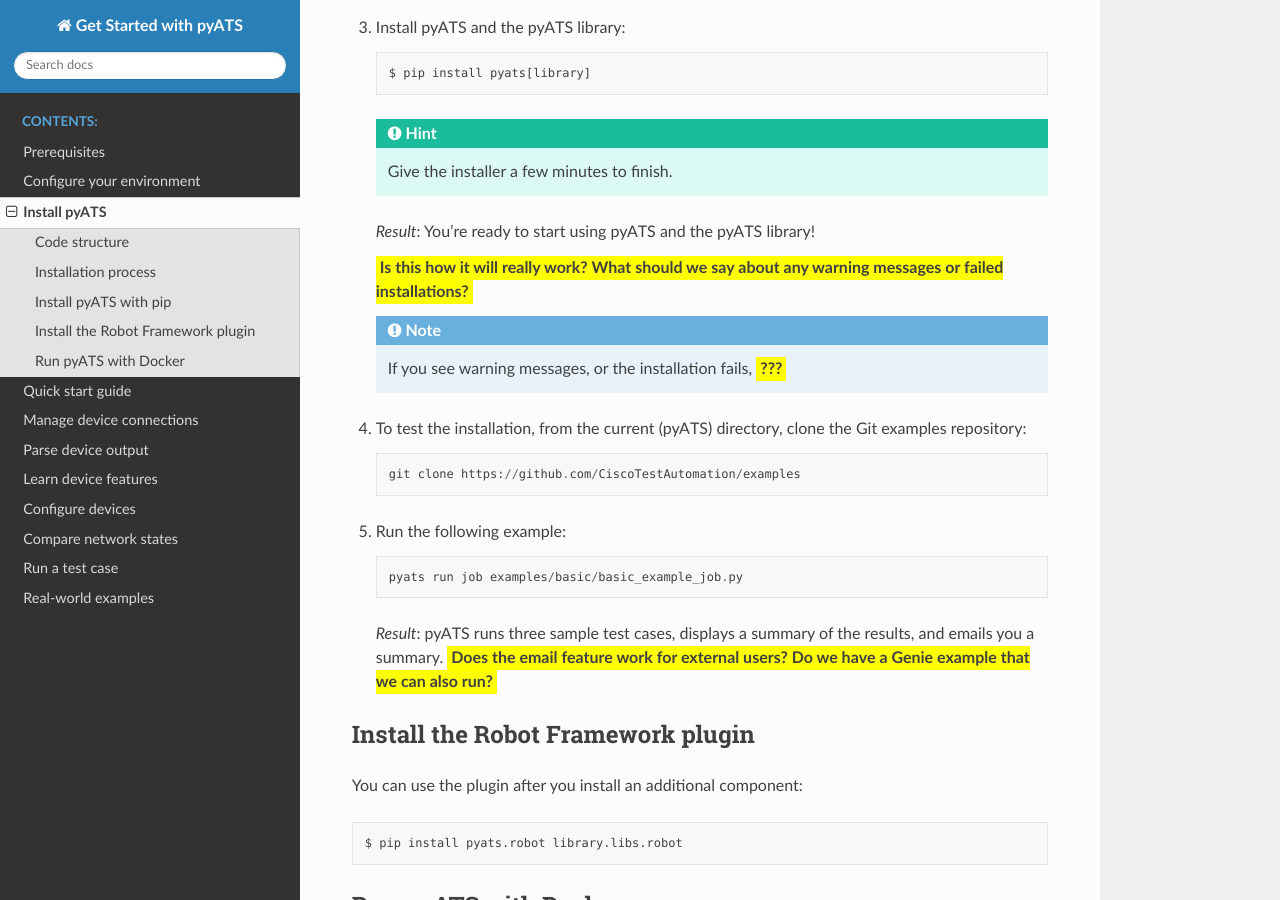
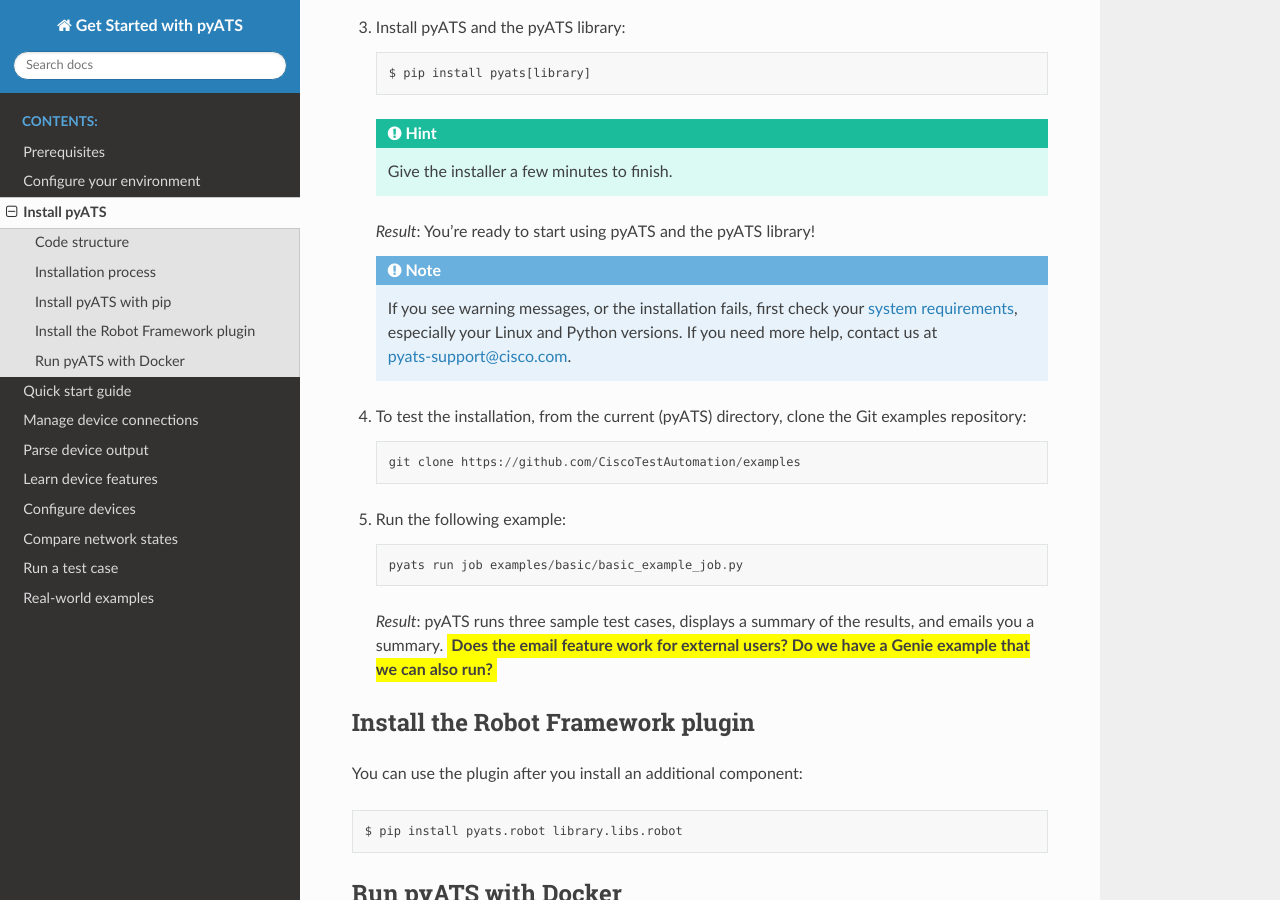
Before and after one commit to CiscoTestAutomation/getting-started, a Sphinx documentation site: the page built from source/install/installpyATS.rst, in a window 1280 px wide and 900 px high, scrolled down 2059 px. Built offline with Sphinx 7.4.7 and the Read the Docs theme 2.0.0, drawn with Linux system fonts in a browser that asks for light colours; pages that are not in the unit, such as notebooks, are missing from menus.

Commit message:
Created a new, reusable file with the linux supported versions, linked to that from the other files, updated the note about what to do if installation fails.

```diff
--- a/source/install/installpyATS.rst
+++ b/source/install/installpyATS.rst
@@ -99,9 +99,7 @@
 
     *Result*: You're ready to start using |pyATS| and the |library|!
 
-    :question:`Is this how it will really work? What should we say about any warning messages or failed installations?`
-
-    .. note:: If you see warning messages, or the installation fails, :question:`???`
+    .. note:: If you see warning messages, or the installation fails, first check your :ref:`system requirements <requirements>`, especially your Linux and Python versions. If you need more help, contact us at |br| pyats-support@cisco.com.
 
 #. To test the installation, from the current (|pyATS|) directory, clone the Git examples repository::
 
--- a/source/prereqs/Prerequisites.rst
+++ b/source/prereqs/Prerequisites.rst
@@ -34,6 +34,8 @@
 * `Windows Subsystem for Linux <https://docs.microsoft.com/en-us/windows/wsl/install-win10>`_
 * Docker containers (`get our container here <https://hub.docker.com/r/ciscotestautomation/pyats/>`_)
 
+.. include:: supportedLinux.rst
+
 .. tip:: If you're a **Windows user**, we recommend that you set up Windows Subsystem for Linux (WSL). With WSL, you can run |pyATS| and the |library| in your local environment. This enables on-the-go script development and execution on your local machine, without the need to connect to a server.
 
 System and software
```
